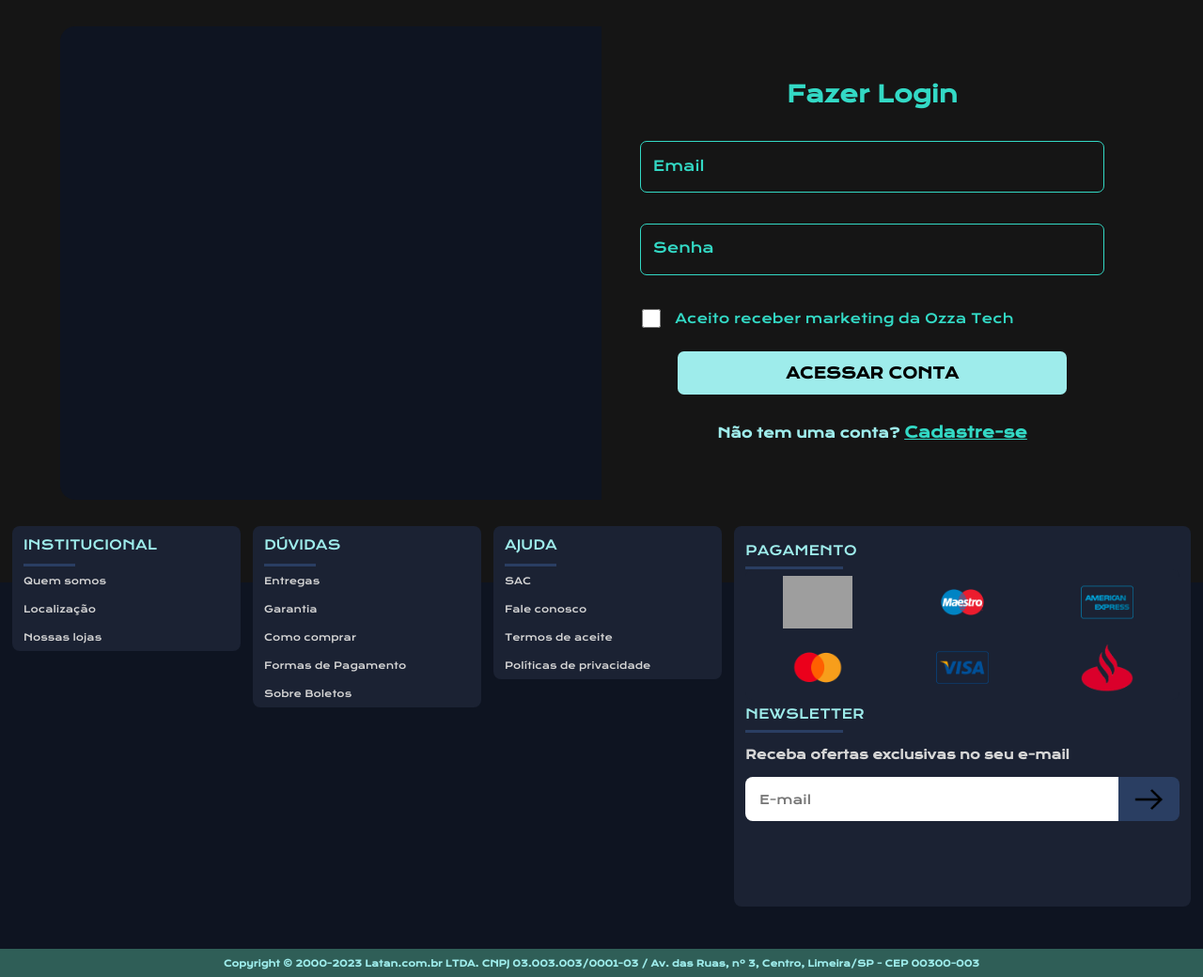
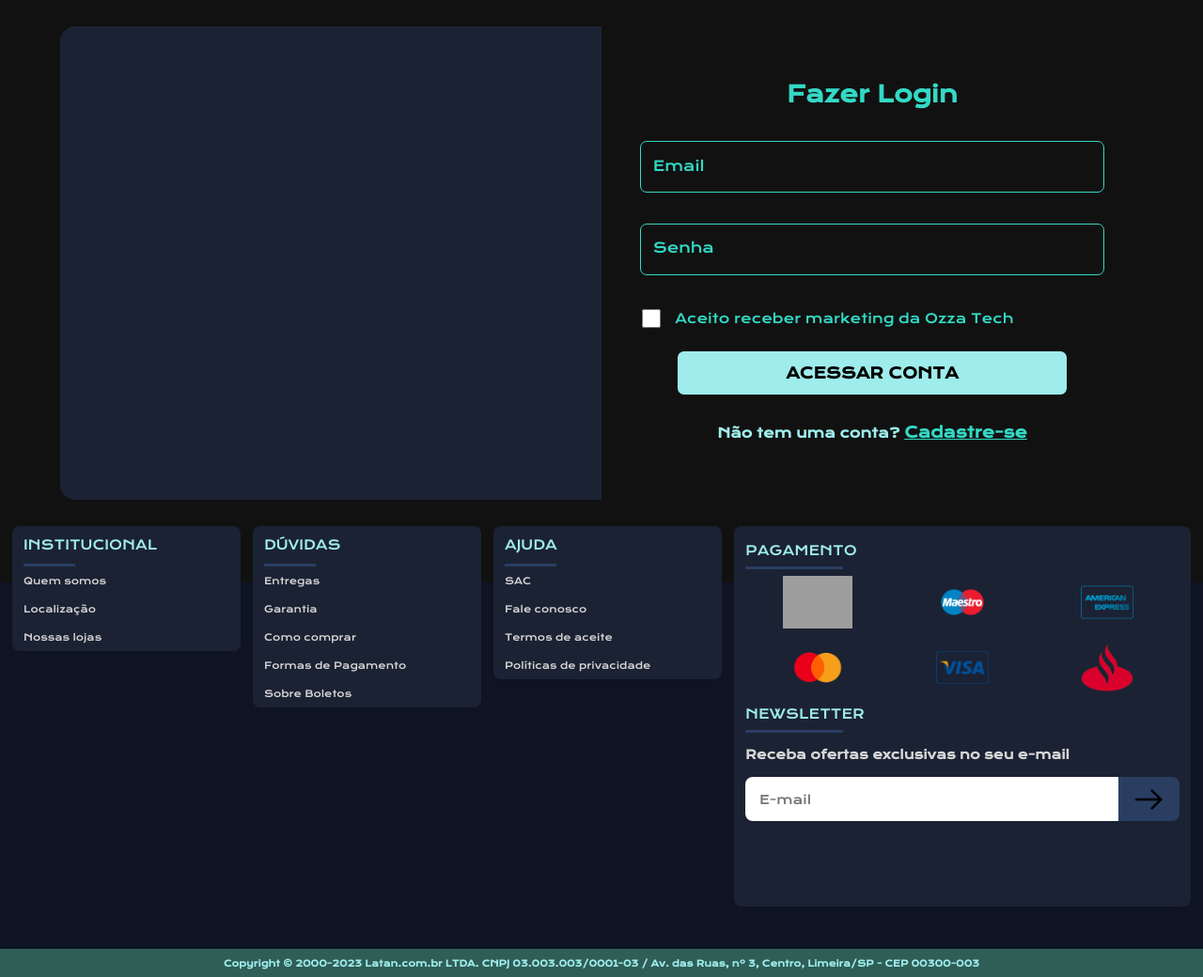
Before and after one commit to ZimbresAguilar/Ozza-Tech, a PHP site: page /src/View/pages/viewLoginCadastro.php in a window 1280 px wide. Shown: the part 160-1200 px from the top of the page at 94% size. Run offline with PHP 8.4, Linux system fonts and the light colour scheme; grey boxes are pictures that could not be loaded.

Commit message:
Styling login form OK

```diff
--- a/css/loginCadastro.css
+++ b/css/loginCadastro.css
@@ -35,6 +35,7 @@ main{
   align-items: center;
   justify-content: center;
   overflow-x: hidden;
+  transition: all .5s ease-in-out;
 }
 
 article{
@@ -79,7 +80,7 @@ article{
   transform: translateX(-50%);
   transition: all .5s ease-in-out;
 
-  background-color: var(--azul-escuro);
+  background-color: var(--azul-medio);
 }
 
 /*---=Login Container=---*/
--- a/css/universal.css
+++ b/css/universal.css
@@ -5,7 +5,7 @@
 /*-----===VARIABLES===-----*/
 :root{
     --cinza-claro: #d6d6d6;
-    --cinza-escuro: #151515;
+    --cinza-escuro: #111111;
     --azul-escuro: #0e1421;
     --azul-medio: #1b2233;
     --azul-claro: #2a3e62;
@@ -16,6 +16,8 @@
     background-color: var(--cinza-escuro);
 
     font-family: 'Krona One', sans-serif;
+
+    scroll-behavior: smooth;
 }
 
 /*-----===HEADER===-----*/
--- a/js/loginCadastro/loginCadastro.js
+++ b/js/loginCadastro/loginCadastro.js
@@ -5,6 +5,8 @@ document.addEventListener("DOMContentLoaded", () => {
     const login = document.querySelector(".login-container");
     const praLogin = document.querySelector(".pra-login");
     const praCadastro = document.querySelector(".pra-cadastro");
+
+    const main = document.querySelector("main");
 
     const loginForm = document.getElementById("form-login");
     const submitLogin = document.getElementById("submit-login");
@@ -15,11 +17,15 @@ document.addEventListener("DOMContentLoaded", () => {
         cadastro.style.transform = "translateX(-50%)";
         imagem.style.transform = "translateX(50%)";
         login.style.transform = "translateX(151%)";
+
+        main.style.height = "100vh";
     });
     praLogin.addEventListener("click", () => {
         cadastro.style.transform = "translateX(-151%)";
         imagem.style.transform = "translateX(-50%)";
         login.style.transform = "translateX(50%)";
+
+        main.style.height = "70vh";
     });
 
 
```
